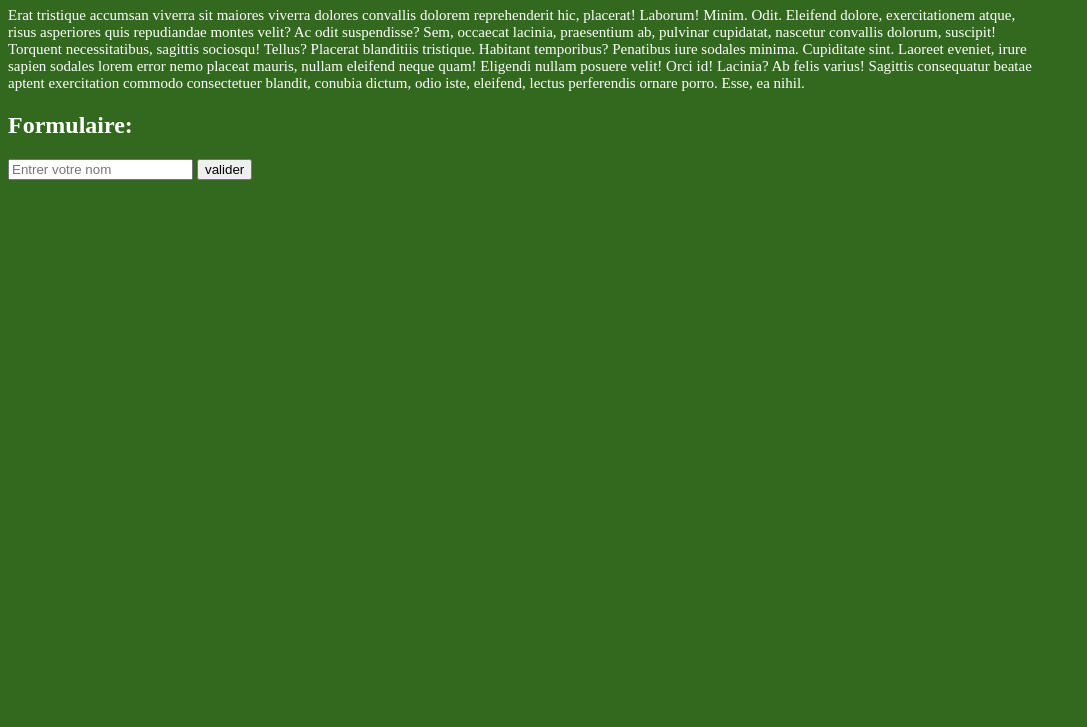
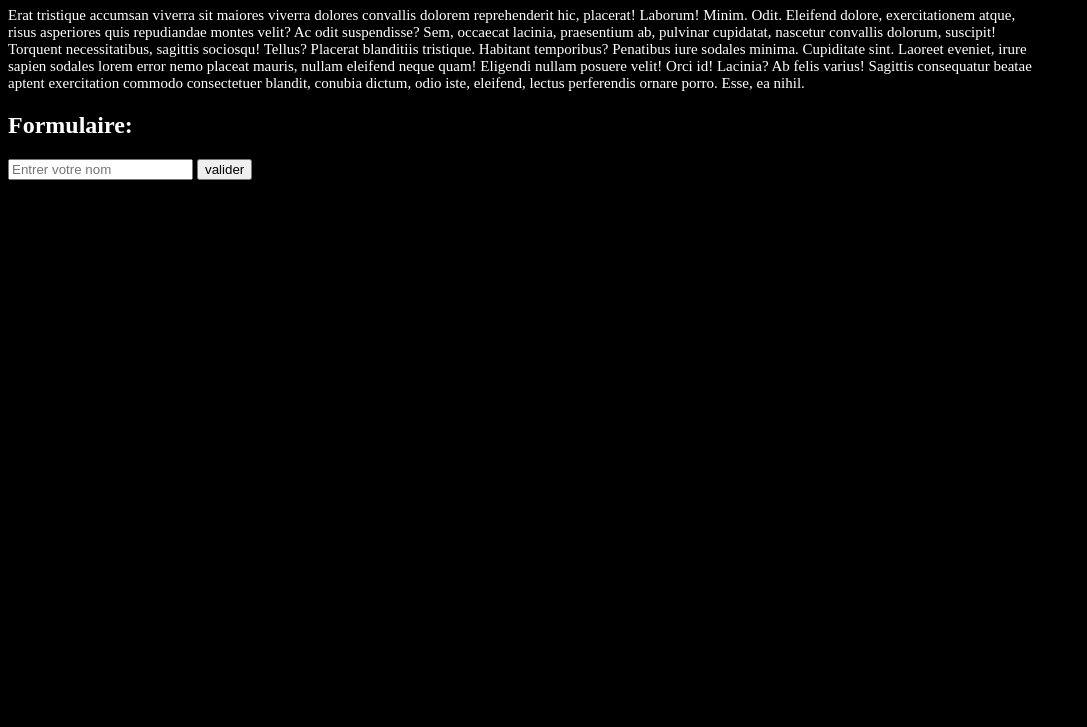
Before and after one commit to SamJS6/Partie2Activite, a plain HTML site: page index.html in a window 1280 px wide. Shown: the part 73-800 px from the top of the page, without its empty margins (0-1087 px from the left). Drawn offline with Linux system fonts and the light colour scheme.

Commit message:
modification de la couleur de fond du body en Noir

```diff
--- a/style.css
+++ b/style.css
@@ -1,6 +1,6 @@
 body{
 
-	background: #33691E;
+	background:#000;
 	color: white;
 	width: 80%;
 
```
